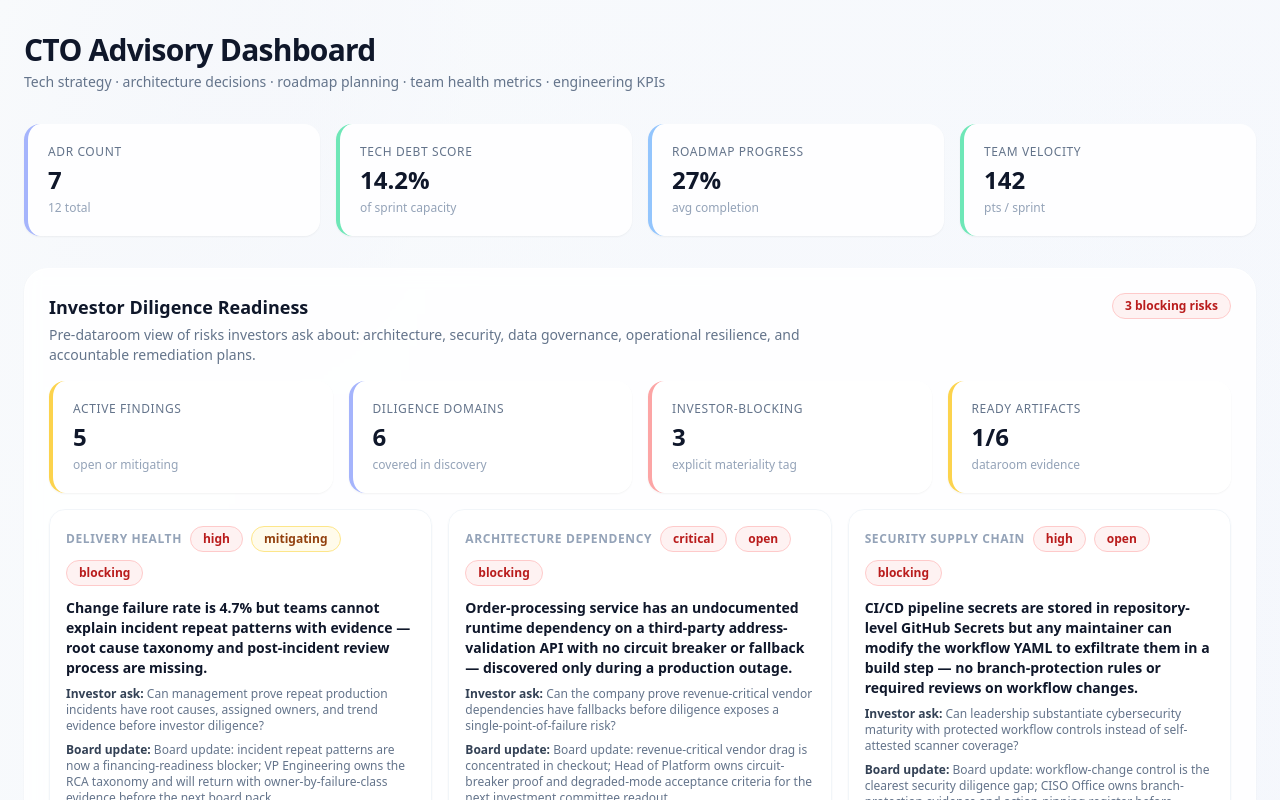
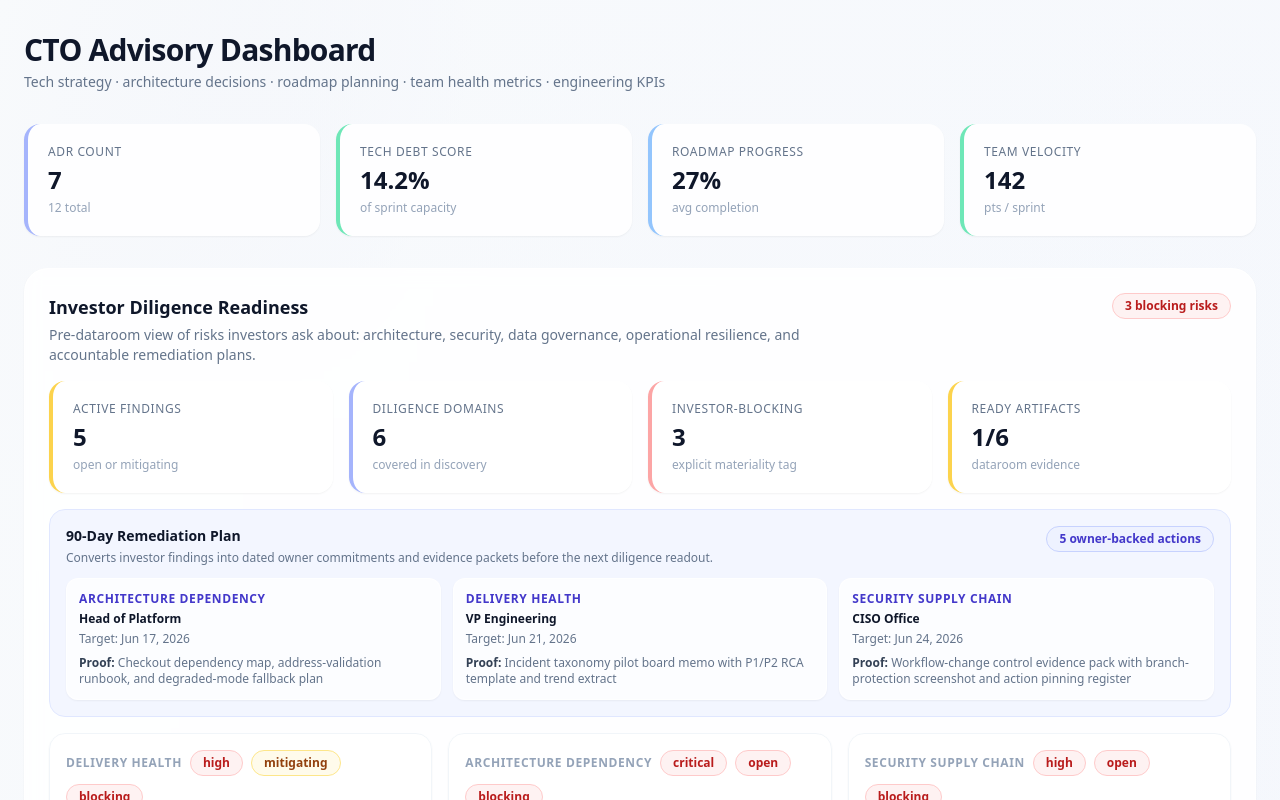
Before and after one commit to tensorgarden/cto-advisory-dashboard, a Next.js app: page / in a window 1280 px wide. Shown: the top 800 px of the page. Built offline with nearby package versions, Linux system fonts and the light colour scheme.

Commit message:
Surface 90-day diligence remediation plan

```diff
--- a/src/app/page.tsx
+++ b/src/app/page.tsx
@@ -5,6 +5,7 @@ import {
   demoTeamHealth,
   demoEngineeringKPIs,
   demoDueDiligenceFindings,
+  demoNinetyDayDiligencePlan,
 } from "@/lib/demo-data";
 import type {
   ArchitectureDecision,
@@ -655,6 +656,47 @@ function DiligenceReadinessSection() {
           subtitle="dataroom evidence"
         />
       </div>
+      <div className="mb-4 rounded-2xl border border-indigo-100 bg-indigo-50/70 p-4">
+        <div className="flex flex-wrap items-start justify-between gap-3">
+          <div>
+            <h3 className="text-sm font-bold text-slate-900">
+              90-Day Remediation Plan
+            </h3>
+            <p className="mt-1 text-xs text-slate-500">
+              Converts investor findings into dated owner commitments and
+              evidence packets before the next diligence readout.
+            </p>
+          </div>
+          <Badge tone="indigo">
+            {demoNinetyDayDiligencePlan.length} owner-backed actions
+          </Badge>
+        </div>
+        <div className="mt-3 grid grid-cols-1 gap-3 md:grid-cols-3">
+          {demoNinetyDayDiligencePlan.slice(0, 3).map((finding) => (
+            <div
+              key={finding.id}
+              className="rounded-xl border border-white/80 bg-white/80 p-3 text-xs shadow-sm"
+            >
+              <div className="font-semibold uppercase tracking-wider text-indigo-700">
+                {finding.domain.replace(/_/g, " ")}
+              </div>
+              <div className="mt-1 font-semibold text-slate-900">
+                {finding.executiveOwner}
+              </div>
+              <div className="mt-1 text-slate-500">
+                Target: {new Date(finding.targetRemediationDate).toLocaleDateString(
+                  "en-US",
+                  { month: "short", day: "numeric", year: "numeric" }
+                )}
+              </div>
+              <div className="mt-2 text-slate-500">
+                <span className="font-semibold text-slate-700">Proof: </span>
+                {finding.evidenceArtifact}
+              </div>
+            </div>
+          ))}
+        </div>
+      </div>
       <div className="grid grid-cols-1 gap-4 lg:grid-cols-3">
         {activeFindings.slice(0, 3).map((finding) => (
           <DiligenceFindingCard key={finding.id} finding={finding} />
--- a/src/lib/demo-data.ts
+++ b/src/lib/demo-data.ts
@@ -634,3 +634,24 @@ export const demoDueDiligenceFindings: DueDiligenceFinding[] = [
     resolvedAt: "2026-06-10",
   },
 ];
+
+const DAY_MS = 1000 * 60 * 60 * 24;
+const NINETY_DAY_DILIGENCE_WINDOW = 90;
+
+const remediationWindowDays = (finding: DueDiligenceFinding) =>
+  Math.ceil(
+    (Date.parse(finding.targetRemediationDate) - Date.parse(finding.discoveredAt)) /
+      DAY_MS
+  );
+
+export const demoNinetyDayDiligencePlan = [...demoDueDiligenceFindings]
+  .filter(
+    (finding) => finding.status === "open" || finding.status === "mitigating"
+  )
+  .filter(
+    (finding) => remediationWindowDays(finding) <= NINETY_DAY_DILIGENCE_WINDOW
+  )
+  .sort(
+    (a, b) =>
+      Date.parse(a.targetRemediationDate) - Date.parse(b.targetRemediationDate)
+  );
```
Also changed, not shown: 1 other file (tests, documents, lock files or other folders).
